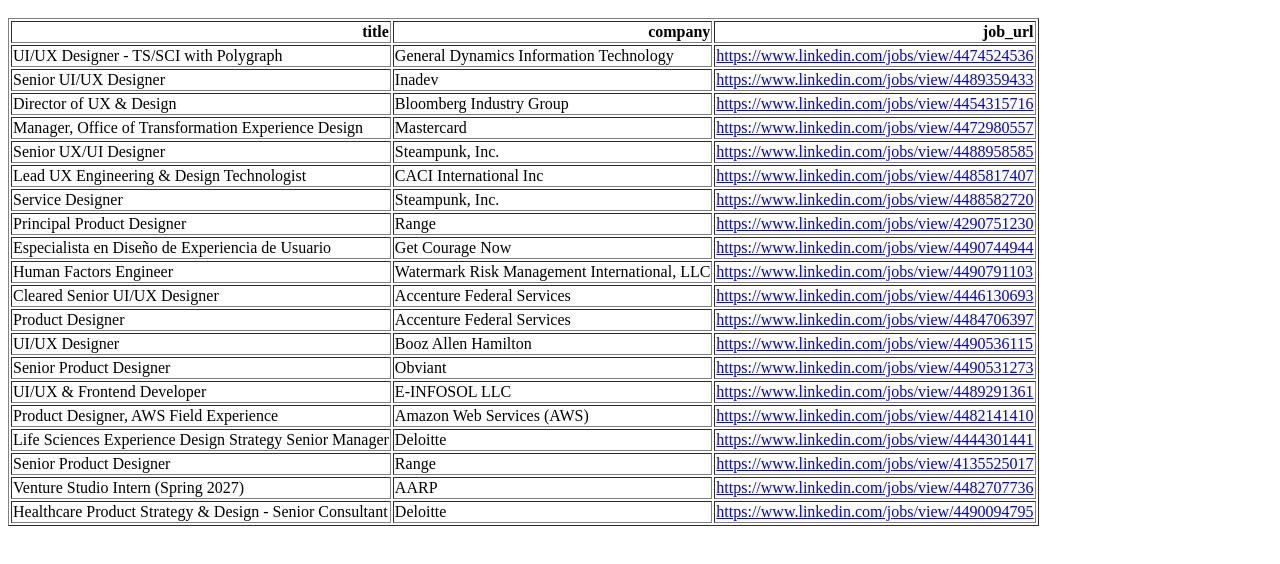
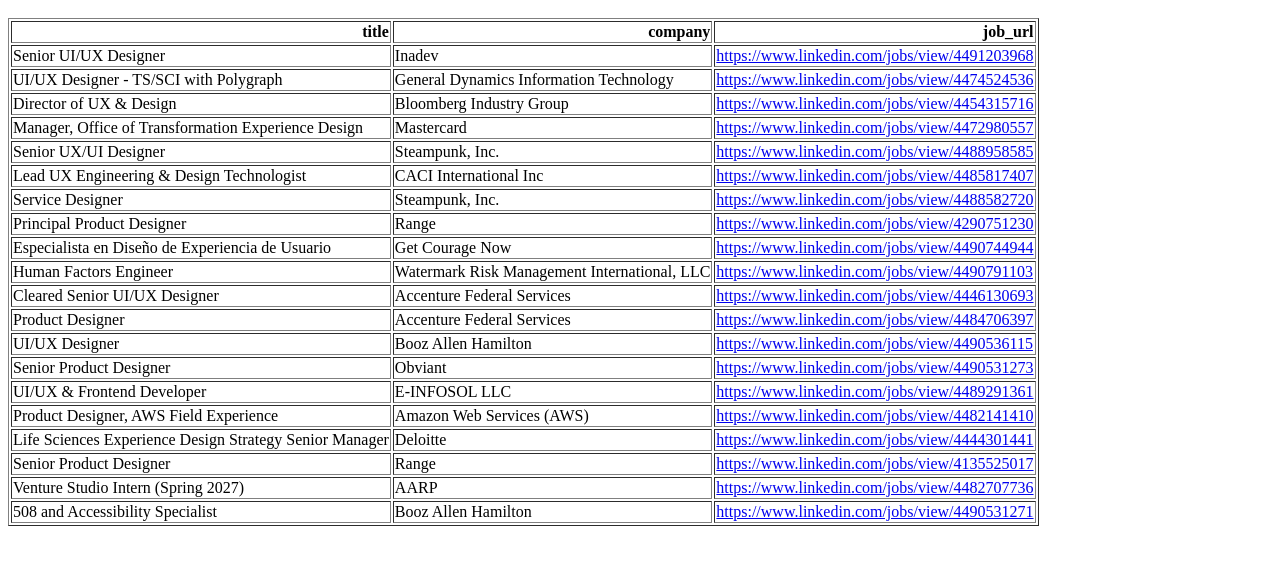
Before and after one commit to youngdv/Job-tracker, a plain HTML site: page index.html in a window 1280 px wide. Shown: the part 48-612 px from the top of the page. Drawn offline with Linux system fonts and the light colour scheme.

Commit message:
Update job board

```diff
--- a/index.html
+++ b/index.html
@@ -8,14 +8,14 @@
   </thead>
   <tbody>
     <tr>
+      <td>Senior UI/UX Designer</td>
+      <td>Inadev</td>
+      <td><a href="https://www.linkedin.com/jobs/view/4491203968" target="_blank">https://www.linkedin.com/jobs/view/4491203968</a></td>
+    </tr>
+    <tr>
       <td>UI/UX Designer - TS/SCI with Polygraph</td>
       <td>General Dynamics Information Technology</td>
       <td><a href="https://www.linkedin.com/jobs/view/4474524536" target="_blank">https://www.linkedin.com/jobs/view/4474524536</a></td>
-    </tr>
-    <tr>
-      <td>Senior UI/UX Designer</td>
-      <td>Inadev</td>
-      <td><a href="https://www.linkedin.com/jobs/view/4489359433" target="_blank">https://www.linkedin.com/jobs/view/4489359433</a></td>
     </tr>
     <tr>
       <td>Director of UX &amp; Design</td>
@@ -103,9 +103,9 @@
       <td><a href="https://www.linkedin.com/jobs/view/4482707736" target="_blank">https://www.linkedin.com/jobs/view/4482707736</a></td>
     </tr>
     <tr>
-      <td>Healthcare Product Strategy &amp; Design - Senior Consultant</td>
-      <td>Deloitte</td>
-      <td><a href="https://www.linkedin.com/jobs/view/4490094795" target="_blank">https://www.linkedin.com/jobs/view/4490094795</a></td>
+      <td>508 and Accessibility Specialist</td>
+      <td>Booz Allen Hamilton</td>
+      <td><a href="https://www.linkedin.com/jobs/view/4490531271" target="_blank">https://www.linkedin.com/jobs/view/4490531271</a></td>
     </tr>
   </tbody>
 </table></body></html>
```
